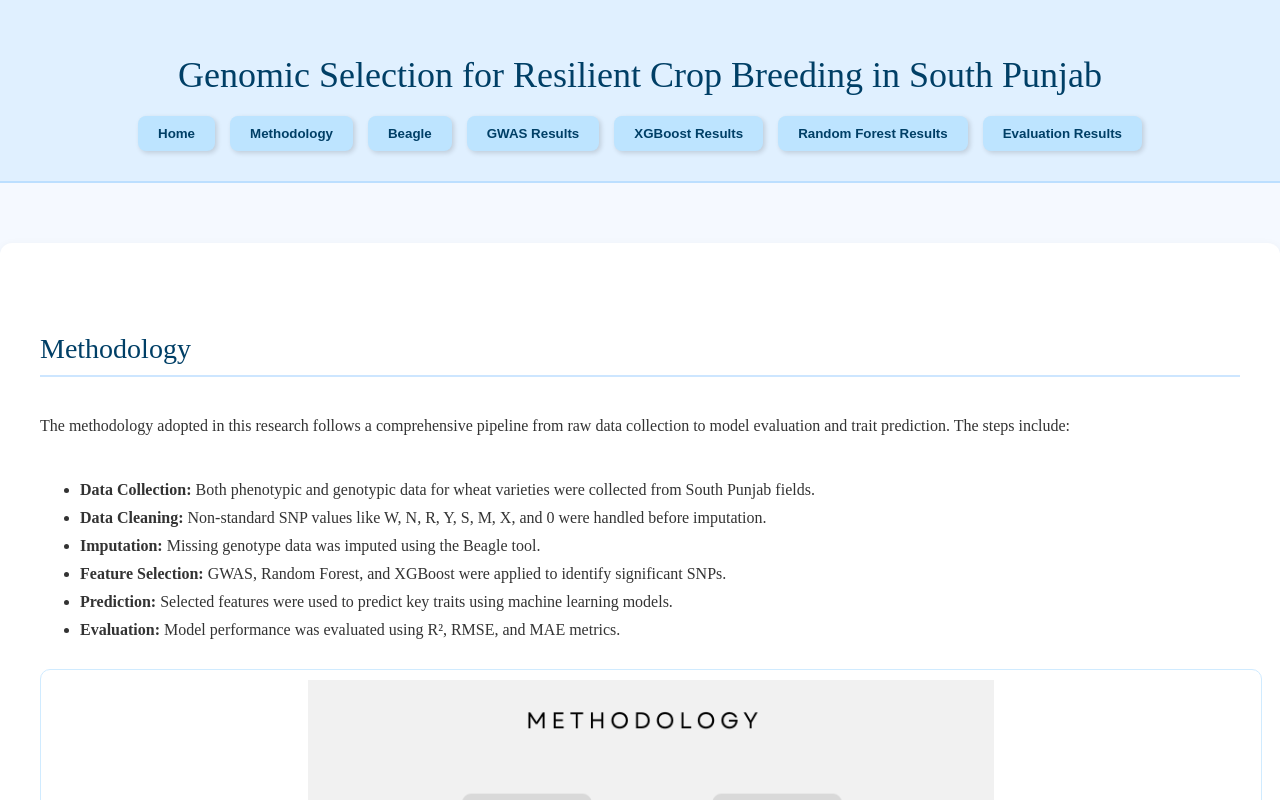
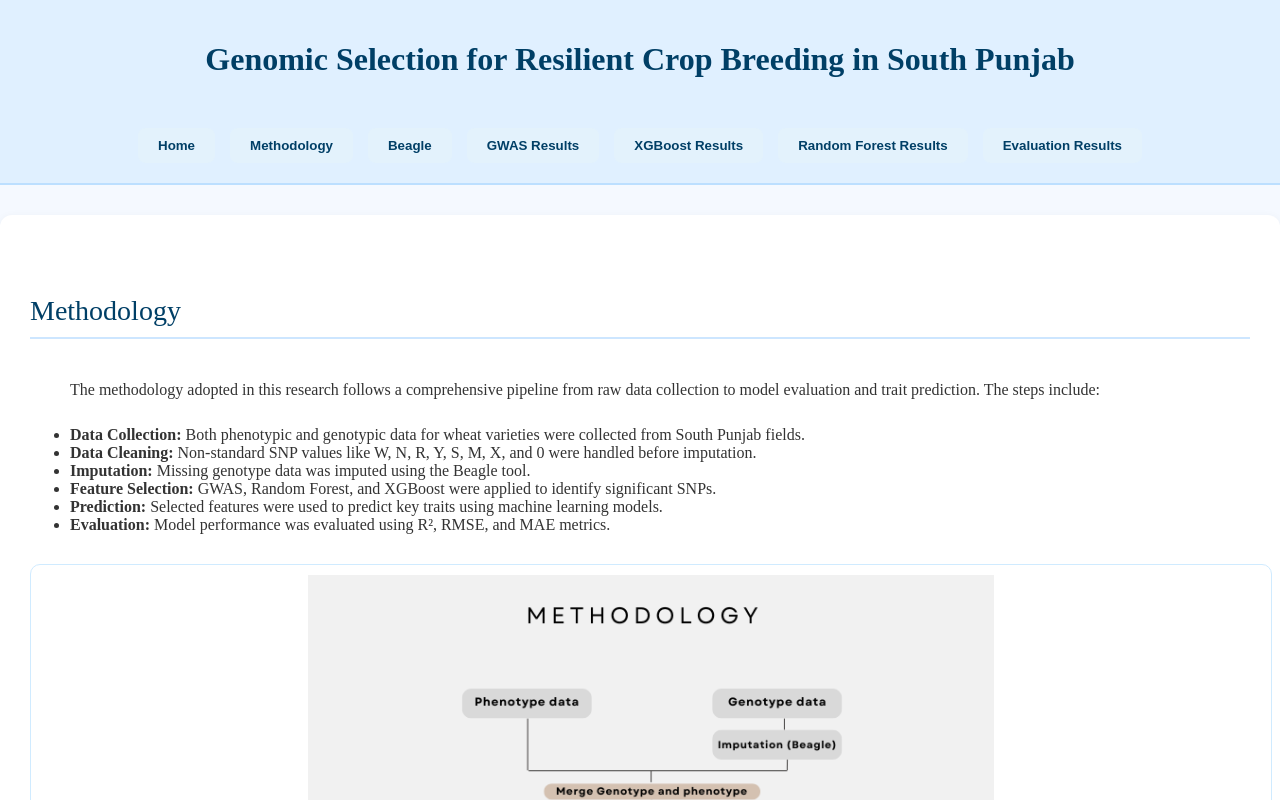
Before and after one commit to Muneeza4/Genomic_Selection_for_Resilient_Crop_Breeding_in_South-Punjab, a plain HTML site: page methodology.html in a window 1280 px wide. Shown: the top 800 px of the page. Drawn offline with Linux system fonts and the light colour scheme.

Commit message:
Update methodology.html

```diff
--- a/methodology.html
+++ b/methodology.html
@@ -7,7 +7,7 @@
   <link href="https://fonts.googleapis.com/css2?family=Poppins:wght@400;600&display=swap" rel="stylesheet">
   <style>
     body {
-      font-family: 'Poppins', sans-serif;
+      font-family: 'Times New Roman', Times, serif;
       margin: 0;
       padding: 0;
       background-color: #f5f9ff;
@@ -15,18 +15,15 @@
     }
 
     header {
-      background-color: #e0f0ff; /* same as XGBoost page */
-      padding: 30px 40px;
+      background-color: #e0f0ff;
+      padding: 20px 40px;
       text-align: center;
       border-bottom: 2px solid #bcdfff;
     }
 
     header h1 {
-      font-family: 'Times New Roman', Times, serif;
-      font-weight: normal;
-      font-size: 36px;
-      margin-bottom: 20px; /* heading and navbar spacing */
       color: #003f66;
+      margin-bottom: 50px; /* extra space below heading */
     }
 
     nav {
@@ -34,36 +31,34 @@
       flex-wrap: wrap;
       justify-content: center;
       gap: 15px;
-      margin-top: 10px;
+      margin-top: 20px;
     }
 
     .nav-button {
-      background-color: #bde4ff; /* matching navbar button color */
+      background-color: #e3f2fc;
       color: #003f66;
       border: none;
       padding: 10px 20px;
       border-radius: 8px;
       font-weight: 600;
       cursor: pointer;
-      box-shadow: 2px 2px 5px rgba(0,0,0,0.15);
-      transition: background-color 0.3s, transform 0.2s;
+      transition: background-color 0.3s;
     }
 
     .nav-button:hover {
       background-color: #a3d8ff;
-      transform: translateY(-2px);
     }
 
     .section {
       background-color: #ffffff;
-      margin: 60px auto;
-      max-width: 1300px;
-      padding: 40px;
+      margin: 30px auto;
+      max-width: 1450px;
+      padding: 30px;
       border-radius: 12px;
       box-shadow: 0 2px 10px rgba(0,0,0,0.05);
     }
 
-    h2 {
+   h2 {
       font-family: 'Times New Roman', Times, serif;
       font-weight: normal;
       font-size: 28px;
@@ -72,32 +67,29 @@
       margin-bottom: 35px;
       border-bottom: 2px solid #cde6ff;
       padding-bottom: 10px;
-    }
+     }
 
     p {
-      font-family: 'Times New Roman', Times, serif;
-      line-height: 1.8;
-      margin-bottom: 40px;
+      line-height: 2;
+      margin: 0 40px 20px 40px; /* top 0, sides 40px, bottom 20px */
       text-align: justify;
-    }
-
-    ul li {
-      font-family: 'Times New Roman', Times, serif;
-      margin-bottom: 10px;
     }
 
     img {
       display: block;
-      width: 100%;
+      width: 100%;   /* full width */
       max-height: 550px;
       object-fit: contain;
       border-radius: 10px;
-      margin: 30px auto 20px;
+      margin: 30px auto 10px;
       padding: 10px;
       background-color: #ffffff;
       border: 1px solid #d0ebff;
     }
+
   </style>
+
+
 </head>
 <body>
 
```
